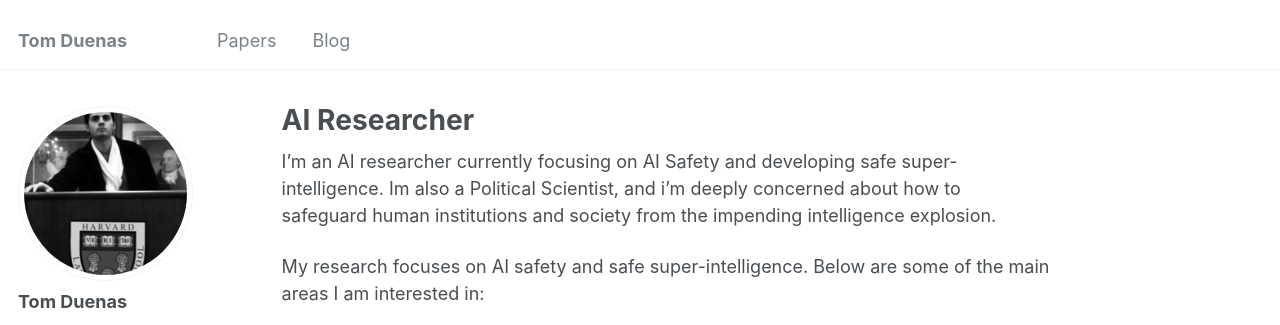
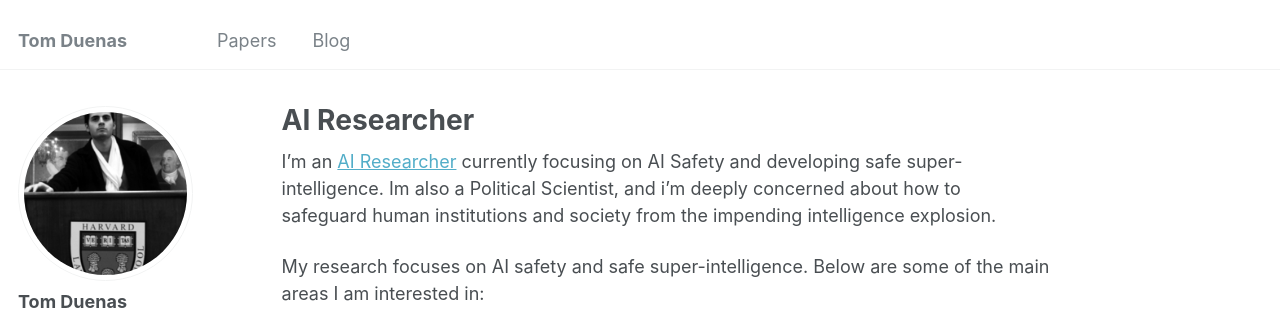
Before and after one commit to TomDuenas/tomduenas.github.io, a Jekyll site: the page built from _pages/about.md, in a window 1280 px wide and 1346 px high. Shown: the top 325 px of the window. Built offline with Jekyll 4.4.1, drawn with Linux system fonts in a browser that asks for light colours; some web fonts are replaced; part of the change alters nothing that is shown.

```diff
--- a/_pages/about.md
+++ b/_pages/about.md
@@ -7,7 +7,7 @@ redirect_from:
   - /about.html
 ---
 
-I'm an AI researcher currently focusing on AI Safety and developing safe super-intelligence. Im also a Political Scientist, and i'm deeply concerned about how to safeguard human institutions and society from the impending intelligence explosion.
+I'm an [AI Researcher](https://www.linkedin.com/in/tommy-ai/) currently focusing on AI Safety and developing safe super-intelligence. Im also a Political Scientist, and i'm deeply concerned about how to safeguard human institutions and society from the impending intelligence explosion.
 
 My research focuses on AI safety and safe super-intelligence. Below are some of the main areas I am interested in:
 
```
